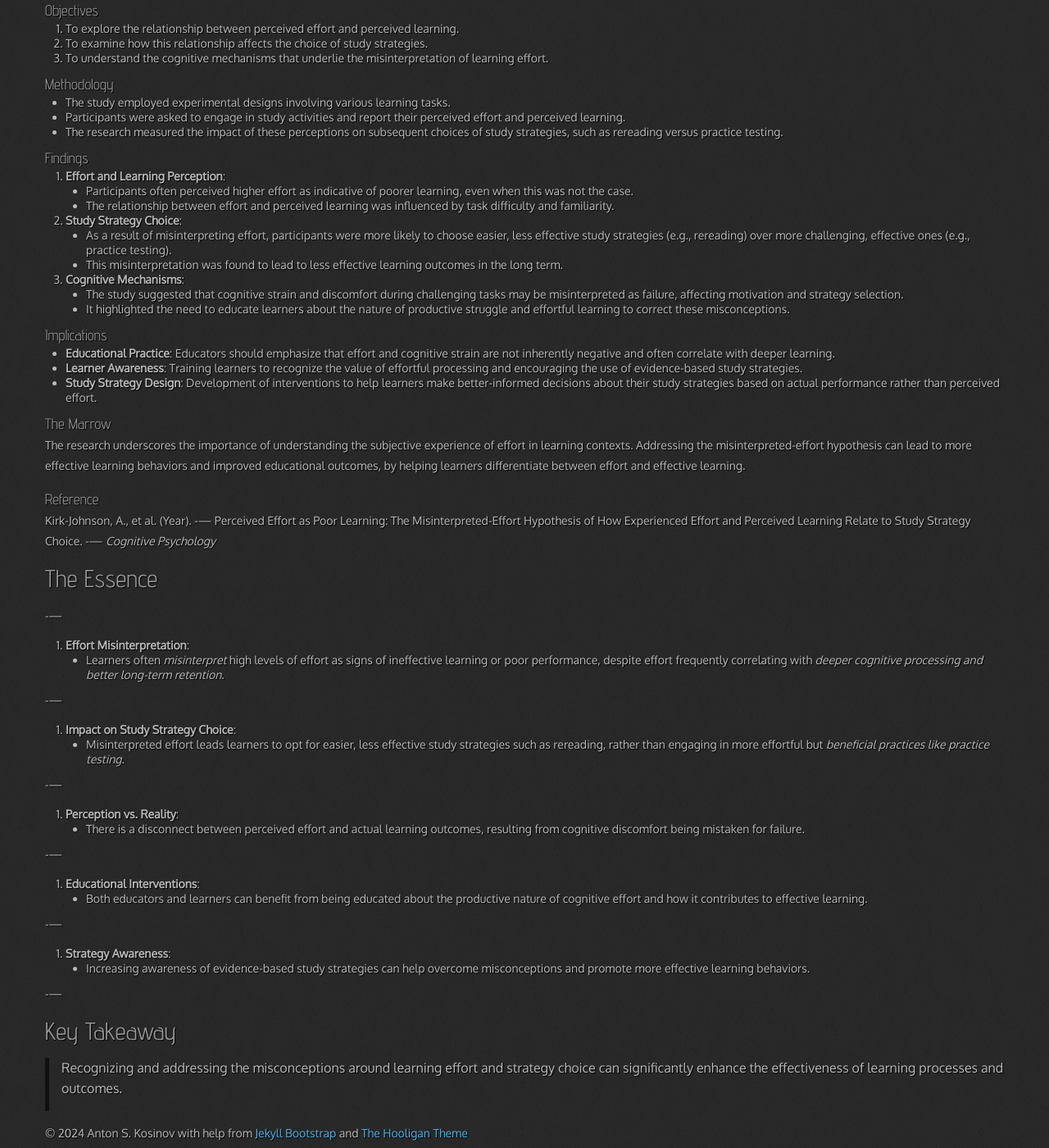
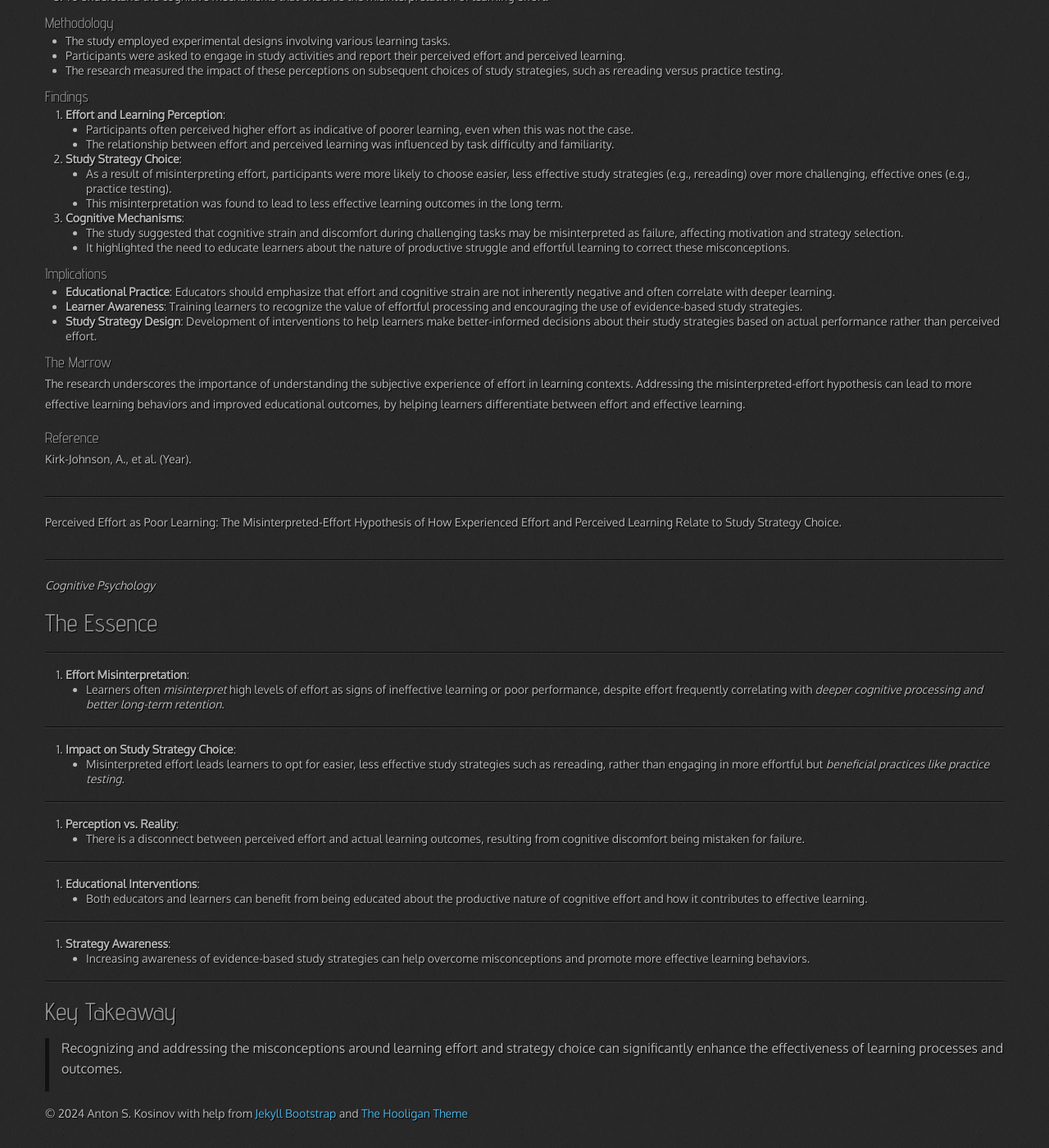
Before and after one commit to 0--key/0--key.github.io, a Jekyll site: the page built from _posts/2024-08-05-modes-of-thinking.html, in a window 1280 px wide and 1400 px high, scrolled down 4958 px. Shown: the whole window at 82% size. Built offline with Jekyll 4.4.1, drawn with Linux system fonts in a browser that asks for light colours; nearby versions of some CDN libraries; after the commit the page ends 6334 px from its top, so only the background shows below that.

Commit message:
Horizontal line as a divider

```diff
--- a/_posts/2024-08-05-modes-of-thinking.html
+++ b/_posts/2024-08-05-modes-of-thinking.html
@@ -21,7 +21,7 @@ tags: [modes]
 </li>
 <li><a href="#orgcb71497">Benjamin Bloom's <code>Taxonomy of Educational Objectives</code></a>
 <ul>
-<li><a href="#orgcd84e75">Introduction</a></li>
+<li><a href="#org0e28ce2">Introduction</a></li>
 <li><a href="#orgbd42156">Structure of the Taxonomy</a></li>
 <li><a href="#org7a1bd51">Generic Questions for Each Level</a>
 <ul>
@@ -35,8 +35,8 @@ tags: [modes]
 </li>
 <li><a href="#org6263be6">Purpose and Benefits</a></li>
 <li><a href="#org3a5baee">Impact on Education</a></li>
-<li><a href="#org9d7595b">Conclusion</a></li>
-<li><a href="#org39c0003">Reference</a></li>
+<li><a href="#org6190f18">Conclusion</a></li>
+<li><a href="#org8bd17be">Reference</a></li>
 </ul>
 </li>
 <li><a href="#org667687c">Bloom's Revised Taxonomy</a>
@@ -49,20 +49,20 @@ tags: [modes]
 </li>
 <li><a href="#org2e5c145">Benefits of Bloom's Revised Taxonomy</a></li>
 <li><a href="#orgc19e4e3">Practical Application in Adult Learning</a></li>
-<li><a href="#org6190f18">Conclusion</a></li>
-<li><a href="#org39c2ceb">Reference</a></li>
+<li><a href="#orgeef3930">Conclusion</a></li>
+<li><a href="#org5e0bee0">Reference</a></li>
 </ul>
 </li>
 <li><a href="#orgfcea09c">Summary of the Paper:</a>
 <ul>
-<li><a href="#org0e28ce2">Introduction</a></li>
+<li><a href="#org5f09991">Introduction</a></li>
 <li><a href="#org8ea91b7">Key Hypothesis</a></li>
 <li><a href="#org925773e">Objectives</a></li>
 <li><a href="#orgfa3ce21">Methodology</a></li>
 <li><a href="#orgc947b46">Findings</a></li>
 <li><a href="#org0502f20">Implications</a></li>
 <li><a href="#org101724f">The Marrow</a></li>
-<li><a href="#org8bd17be">Reference</a></li>
+<li><a href="#org003206f">Reference</a></li>
 </ul>
 </li>
 <li><a href="#org1bc9b6b">The Essence</a></li>
@@ -176,9 +176,9 @@ solid foundation for continual self-improvement and lifelong learning.
 <h2 id="orgcb71497">Benjamin Bloom's <code>Taxonomy of Educational Objectives</code></h2>
 <div class="outline-text-2" id="text-orgcb71497">
 </div>
-<div id="outline-container-orgcd84e75" class="outline-3">
-<h3 id="orgcd84e75">Introduction</h3>
-<div class="outline-text-3" id="text-orgcd84e75">
+<div id="outline-container-org0e28ce2" class="outline-3">
+<h3 id="org0e28ce2">Introduction</h3>
+<div class="outline-text-3" id="text-org0e28ce2">
 <p>
 Developed in the 1950s by educational psychologist Benjamin Bloom and
 his colleagues, the Original Taxonomy of Educational Objectives is a
@@ -256,9 +256,7 @@ skills. This structured approach to questioning enhances engagement
 and promotes deeper understanding throughout the learning experience.
 </p>
 
-<p>
--&#x2014;
-</p>
+<hr />
 </div>
 
 <div id="outline-container-orgc96f1e7" class="outline-4">
@@ -271,9 +269,7 @@ and promotes deeper understanding throughout the learning experience.
 <li><code>Who is associated with &lt;object&gt;?</code></li>
 <li><code>When did &lt;event&gt; happen?</code></li>
 </ul>
-<p>
--&#x2014;
-</p>
+<hr />
 </div>
 </div>
 
@@ -287,9 +283,7 @@ and promotes deeper understanding throughout the learning experience.
 <li><code>How would you interpret &lt;data or findings&gt;?</code></li>
 <li><code>Can you compare and contrast &lt;object A&gt; and &lt;object B&gt;?</code></li>
 </ul>
-<p>
--&#x2014;
-</p>
+<hr />
 </div>
 </div>
 
@@ -303,9 +297,7 @@ and promotes deeper understanding throughout the learning experience.
 <li><code>What would you do if &lt;scenario&gt;?</code></li>
 <li><code>How can you illustrate &lt;concept&gt; with an example?</code></li>
 </ul>
-<p>
--&#x2014;
-</p>
+<hr />
 </div>
 </div>
 
@@ -319,9 +311,7 @@ and promotes deeper understanding throughout the learning experience.
 <li><code>What are the relationships between &lt;object A&gt; and &lt;object B&gt;?</code></li>
 <li><code>Can you break down the process of &lt;task or concept&gt;?</code></li>
 </ul>
-<p>
--&#x2014;
-</p>
+<hr />
 </div>
 </div>
 
@@ -335,9 +325,7 @@ and promotes deeper understanding throughout the learning experience.
 <li><code>How would you rearrange &lt;information&gt; to improve understanding?</code></li>
 <li><code>What kind of new solutions can you formulate for &lt;problem&gt;?</code></li>
 </ul>
-<p>
--&#x2014;
-</p>
+<hr />
 </div>
 </div>
 
@@ -351,9 +339,7 @@ and promotes deeper understanding throughout the learning experience.
 <li><code>Can you compare the effectiveness of &lt;strategy A&gt; versus &lt;strategy B&gt;?</code></li>
 <li><code>What is your opinion on &lt;issue&gt; and how did you reach this conclusion?</code></li>
 </ul>
-<p>
--&#x2014;
-</p>
+<hr />
 </div>
 </div>
 </div>
@@ -388,9 +374,9 @@ adapt and evolve as educational paradigms change.</li>
 </div>
 </div>
 
-<div id="outline-container-org9d7595b" class="outline-3">
-<h3 id="org9d7595b">Conclusion</h3>
-<div class="outline-text-3" id="text-org9d7595b">
+<div id="outline-container-org6190f18" class="outline-3">
+<h3 id="org6190f18">Conclusion</h3>
+<div class="outline-text-3" id="text-org6190f18">
 <blockquote>
 <p>
 <code>Bloom's Taxonomy of Educational Objectives</code> provides a foundational
@@ -403,9 +389,9 @@ outcomes, promoting a <i>more robust educational experience</i>.
 </div>
 </div>
 
-<div id="outline-container-org39c0003" class="outline-3">
-<h3 id="org39c0003">Reference</h3>
-<div class="outline-text-3" id="text-org39c0003">
+<div id="outline-container-org8bd17be" class="outline-3">
+<h3 id="org8bd17be">Reference</h3>
+<div class="outline-text-3" id="text-org8bd17be">
 <p>
 Bloom, B. S. (Ed.) (1956). <code>Taxonomy of Educational Objectives,
 Handbook I: Cognitive Domain</code>. New York: David McKay Company.
@@ -525,9 +511,9 @@ approach to mastering content.</li>
 </div>
 </div>
 
-<div id="outline-container-org6190f18" class="outline-3">
-<h3 id="org6190f18">Conclusion</h3>
-<div class="outline-text-3" id="text-org6190f18">
+<div id="outline-container-orgeef3930" class="outline-3">
+<h3 id="orgeef3930">Conclusion</h3>
+<div class="outline-text-3" id="text-orgeef3930">
 <p>
 Bloom's Revised Taxonomy offers a valuable tool for both educators and
 learners to understand and develop cognitive skills systematically. By
@@ -537,9 +523,9 @@ meaningful, and transferable understanding and skill mastery.
 </div>
 </div>
 
-<div id="outline-container-org39c2ceb" class="outline-3">
-<h3 id="org39c2ceb">Reference</h3>
-<div class="outline-text-3" id="text-org39c2ceb">
+<div id="outline-container-org5e0bee0" class="outline-3">
+<h3 id="org5e0bee0">Reference</h3>
+<div class="outline-text-3" id="text-org5e0bee0">
 <p>
 Anderson, L. W. &amp; Krathwohl, D. R. (Eds.) (2001).
 </p>
@@ -569,9 +555,9 @@ Study Strategy Choice" by Afton Kirk-Johnson and Others
 </blockquote>
 </div>
 
-<div id="outline-container-org0e28ce2" class="outline-3">
-<h3 id="org0e28ce2">Introduction</h3>
-<div class="outline-text-3" id="text-org0e28ce2">
+<div id="outline-container-org5f09991" class="outline-3">
+<h3 id="org5f09991">Introduction</h3>
+<div class="outline-text-3" id="text-org5f09991">
 <p>
 The paper by Afton Kirk-Johnson and colleagues investigates the
 relationship between experienced effort in learning activities and
@@ -690,16 +676,20 @@ differentiate between effort and effective learning.
 </div>
 </div>
 
-<div id="outline-container-org8bd17be" class="outline-3">
-<h3 id="org8bd17be">Reference</h3>
-<div class="outline-text-3" id="text-org8bd17be">
+<div id="outline-container-org003206f" class="outline-3">
+<h3 id="org003206f">Reference</h3>
+<div class="outline-text-3" id="text-org003206f">
 <p>
 Kirk-Johnson, A., et al. (Year).
--&#x2014;
+</p>
+<hr />
+<p>
 Perceived Effort as Poor Learning: The Misinterpreted-Effort
 Hypothesis of How Experienced Effort and Perceived Learning Relate to
 Study Strategy Choice.
--&#x2014;
+</p>
+<hr />
+<p>
 <i>Cognitive Psychology</i>
 </p>
 </div>
@@ -710,9 +700,7 @@ Study Strategy Choice.
 <div id="outline-container-org1bc9b6b" class="outline-2">
 <h2 id="org1bc9b6b">The Essence</h2>
 <div class="outline-text-2" id="text-org1bc9b6b">
-<p>
--&#x2014;
-</p>
+<hr />
 <ol class="org-ol">
 <li><b>Effort Misinterpretation</b>:
 <ul class="org-ul">
@@ -722,9 +710,7 @@ frequently correlating with <i>deeper cognitive processing and
 better long-term retention</i>.</li>
 </ul></li>
 </ol>
-<p>
--&#x2014;
-</p>
+<hr />
 <ol class="org-ol">
 <li><b>Impact on Study Strategy Choice</b>:
 <ul class="org-ul">
@@ -734,9 +720,7 @@ engaging in more effortful but <i>beneficial practices like
 practice testing</i>.</li>
 </ul></li>
 </ol>
-<p>
--&#x2014;
-</p>
+<hr />
 <ol class="org-ol">
 <li><b>Perception vs. Reality</b>:
 <ul class="org-ul">
@@ -745,9 +729,7 @@ learning outcomes, resulting from cognitive discomfort being
 mistaken for failure.</li>
 </ul></li>
 </ol>
-<p>
--&#x2014;
-</p>
+<hr />
 <ol class="org-ol">
 <li><b>Educational Interventions</b>:
 <ul class="org-ul">
@@ -756,9 +738,7 @@ the productive nature of cognitive effort and how it contributes
 to effective learning.</li>
 </ul></li>
 </ol>
-<p>
--&#x2014;
-</p>
+<hr />
 <ol class="org-ol">
 <li><b>Strategy Awareness</b>:
 <ul class="org-ul">
@@ -767,9 +747,7 @@ overcome misconceptions and promote more effective learning
 behaviors.</li>
 </ul></li>
 </ol>
-<p>
--&#x2014;
-</p>
+<hr />
 </div>
 </div>
 
```
